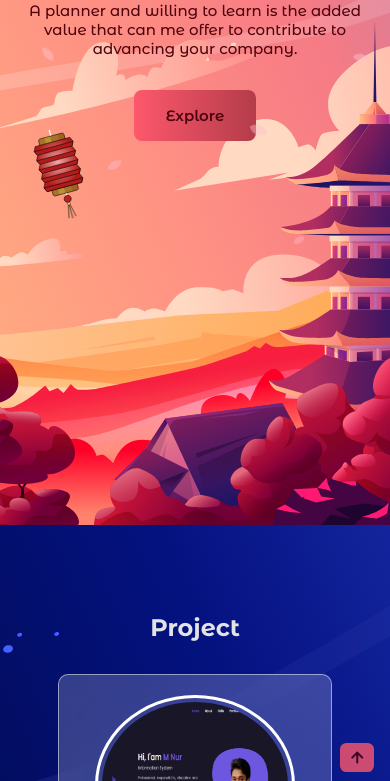
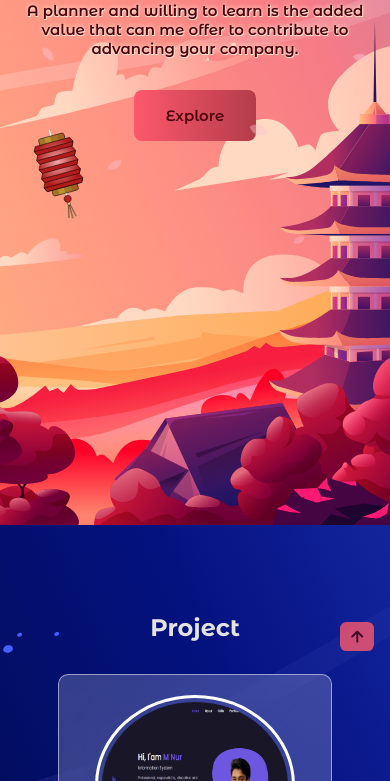
Before and after one commit to nunayashi/nunayashi.github.io, a plain HTML site: page index.html in a window 390 px wide. Shown: the part 319-1100 px from the top of the page. Drawn offline with nearby package versions, Linux system fonts and the light colour scheme.

Commit message:
update 1

```diff
--- a/assets/css/styles.css
+++ b/assets/css/styles.css
@@ -520,6 +520,11 @@ h1.project__title {
     display: none;
   }
 
+  .home__description {
+    text-shadow: 0 -1px 4px #ffdbc9, 0 1px 0 #ffdbc9, 1px 1px 0 #ffdbc9;
+    font-weight: 600;
+  }
+
   h1.project__title,
   .contact .contact__title {
     font-size: 1.5rem;
@@ -576,7 +581,7 @@ h1.project__title {
   }
 
   .scrollup {
-    margin-bottom: -20%;
+    margin-bottom: 11%;
   }
 }
 
@@ -620,7 +625,7 @@ h1.project__title {
   }
 
   .scrollup {
-    margin-bottom: -8%;
+    margin-bottom: 2%;
   }
 }
 
```
Also changed, not shown: 1 other file.
